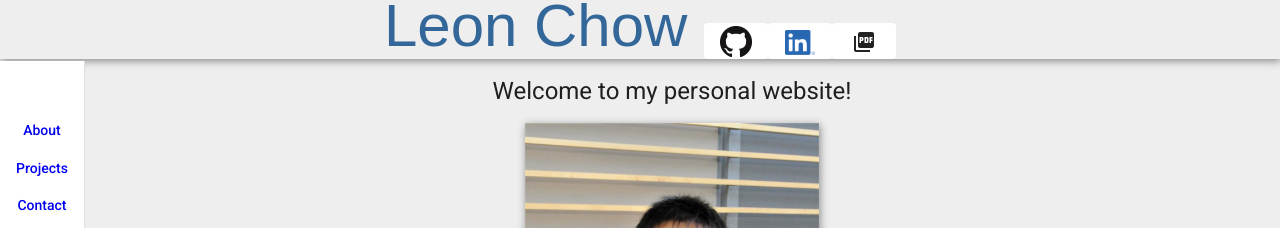
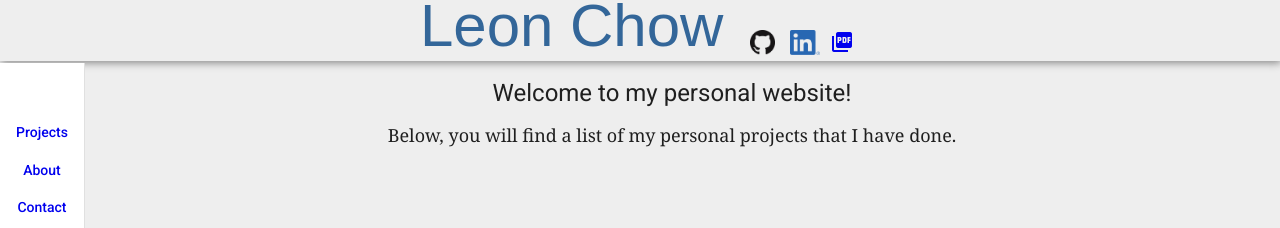
Before and after one commit to leon-chow/leon-chow.github.io, an Angular app: page / in a window 1280 px wide. Shown: the top 228 px of the page. Built offline with nearby package versions, Linux system fonts and the light colour scheme.

Commit message:
Add Angular animations and move CSS animations

```diff
--- a/src/app/about/about.component.html
+++ b/src/app/about/about.component.html
@@ -1,7 +1,7 @@
-<h1> Welcome to my personal website! </h1>
+<h1> About Me </h1>
 <img class="img" src="../../assets/images/me_2.jpg" alt="Me"> <br> <br>
 <p>
-  Hello, my name is Leon Chow and I am currently a 4th year computer science student at the Ontario Tech University (formerly UOIT). <br>
+  Hello! My name is Leon Chow and I am currently a 4th year computer science student at the Ontario Tech University (formerly UOIT). <br>
   I am seeking professional experience in web/mobile development and enjoy learning new languages and technologies. Below, you can <br>
   find a list of projects that I am currently working on or have completed in the past. In the past, I have been featured in a co-op blog <br>
   from the university and I have written a testiomonial on my past co-op experience. If you wish to contact me, you can fill out the form <br>
--- a/src/app/header/header.component.css
+++ b/src/app/header/header.component.css
@@ -13,15 +13,15 @@
   top: 0;
   height: 0;
   opacity: 0;
-  transition: opacity .25s ease-out, height .15s ease;
+
   cursor: default;
   user-select: none;
+  display: hidden;
 }
 
 .sticky {
   height: 64px;
   opacity: 1;
-  transition: opacity .25s ease-out, height .15s ease;
   z-index: 2;
 }
 
@@ -46,5 +46,6 @@ h1 {
 }
 
 .icon {
+  margin: 0px 10px 0px 10px;
   height: 25px;
 }
--- a/src/app/header/header.component.html
+++ b/src/app/header/header.component.html
@@ -4,29 +4,28 @@
     <h1>
       Leon Chow
       <span class="icons">
-        <span>
         <a href="https://github.com/leon-chow" target="_blank">
-            <button mat-flat-button>
-              <img src="../../assets/icons/GitHub-Mark-32px.png">
+          <button mat-icon-button>
+            <img class="icon" src="../../assets/icons/GitHub-Mark-32px.png">
           </button>
         </a>
         <a href="https://www.linkedin.com/in/leon-chow/" target="_blank">
-            <button mat-flat-button>
+          <button mat-icon-button>
             <img class="icon" src="../../assets/icons/LI-In-Bug.png">
           </button>
         </a>
-          <a href="https://www.linkedin.com/in/leon-chow/" target="_blank">
-            <button mat-flat-button>
-              <mat-icon > picture_as_pdf-24px </mat-icon>
+        <a href="../../assets/files/Leon_Chow_Resume.pdf" target="_blank">
+          <button mat-icon-button>
+            <mat-icon class="icon"> picture_as_pdf-24px </mat-icon>
           </button>
         </a>
-        </span>
       </span>
     </h1>
   </span>
 </div>
-<mat-toolbar class="float-header"
-  [ngClass]="{'mat-elevation-z5' : true, 'sticky' : isSticky}">
+<mat-toolbar *ngIf="isSticky" class="float-header"
+[ngClass]="{'mat-elevation-z5' : true, 'sticky' : isSticky}"
+[@enterAnimation]>
   <mat-toolbar-row>
     <span class="span">
       <h1>
@@ -35,23 +34,18 @@
     </span>
     <span>
       <a href="https://github.com/leon-chow" target="_blank">
-        <button mat-flat-button>
-          <img src="../../assets/icons/GitHub-Mark-32px.png">
-        </button>
-      </a>
-      <a href="https://github.com/leon-chow" target="_blank">
-        <button mat-flat-button>
+        <button mat-icon-button>
           <img src="../../assets/icons/GitHub-Mark-32px.png">
         </button>
       </a>
       <a href="https://www.linkedin.com/in/leon-chow/" target="_blank">
-        <button mat-flat-button>
+        <button mat-icon-button>
           <img class="icon" src="../../assets/icons/LI-In-Bug.png">
         </button>
       </a>
       <a href="../../assets/files/Leon_Chow_Resume.pdf" target="_blank">
-        <button mat-flat-button>
-          <mat-icon > picture_as_pdf-24px </mat-icon>
+        <button mat-icon-button>
+          <mat-icon> picture_as_pdf-24px </mat-icon>
         </button>
       </a>
     </span>
--- a/src/app/header/header.component.ts
+++ b/src/app/header/header.component.ts
@@ -1,10 +1,25 @@
 import { Component, HostListener, OnInit } from '@angular/core';
+import { trigger, style, animate, transition } from '@angular/animations'
 
 @Component({
   selector: 'app-header',
   templateUrl: './header.component.html',
-  styleUrls: ['./header.component.css']
+  styleUrls: ['./header.component.css'],
+    animations: [
+      trigger(
+        'enterAnimation', [
+          transition(':enter', [
+            style({transform: 'ease-in', opacity: 0}),
+            animate('250ms', style({transform: 'ease-in', height: .15, opacity: 1}))
+          ]),
+          transition(':leave', [
+            animate('250ms', style({transform: 'ease-out', height: .15, opacity: 0}))
+          ])
+        ]
+      )
+    ],
 })
+
 export class HeaderComponent implements OnInit {
   isSticky: boolean = false;
 
--- a/src/app/main/main.component.css
+++ b/src/app/main/main.component.css
@@ -11,5 +11,5 @@
 
 .mat-drawer {
   position: fixed;
-  margin-top: 61px;
+  margin-top: 63px;
 }
--- a/src/app/main/main.component.html
+++ b/src/app/main/main.component.html
@@ -5,8 +5,8 @@
     </mat-drawer>
     <mat-drawer-content>
       <div align="center">
+        <app-projects [attr.id]="links[1]"> </app-projects>
         <app-about [attr.id]="links[0]"> </app-about>
-        <app-projects [attr.id]="links[1]"> </app-projects>
         <app-contact [attr.id]="links[2]"> </app-contact>
       </div>
     </mat-drawer-content>
--- a/src/app/navbar/navbar.component.ts
+++ b/src/app/navbar/navbar.component.ts
@@ -6,7 +6,7 @@ import { Component, OnInit } from '@angular/core';
   styleUrls: ['./navbar.component.css']
 })
 export class NavbarComponent implements OnInit {
-  links: Array<string> = ['About', 'Projects', 'Contact'];
+  links: Array<string> = ['Projects', 'About', 'Contact'];
 
   constructor() { }
 
--- a/src/app/projects/projects.component.html
+++ b/src/app/projects/projects.component.html
@@ -1,4 +1,6 @@
 <div>
+  <h1> Welcome to my personal website! </h1>
+  <p> Below, you will find a list of my personal projects that I have done. </p>
   <mat-grid-list cols="2" rowHeight="900px" rowWidth="50px">
     <mat-grid-tile>
       <div>
```
Lines whose indentation alone changed are shown as unchanged.
